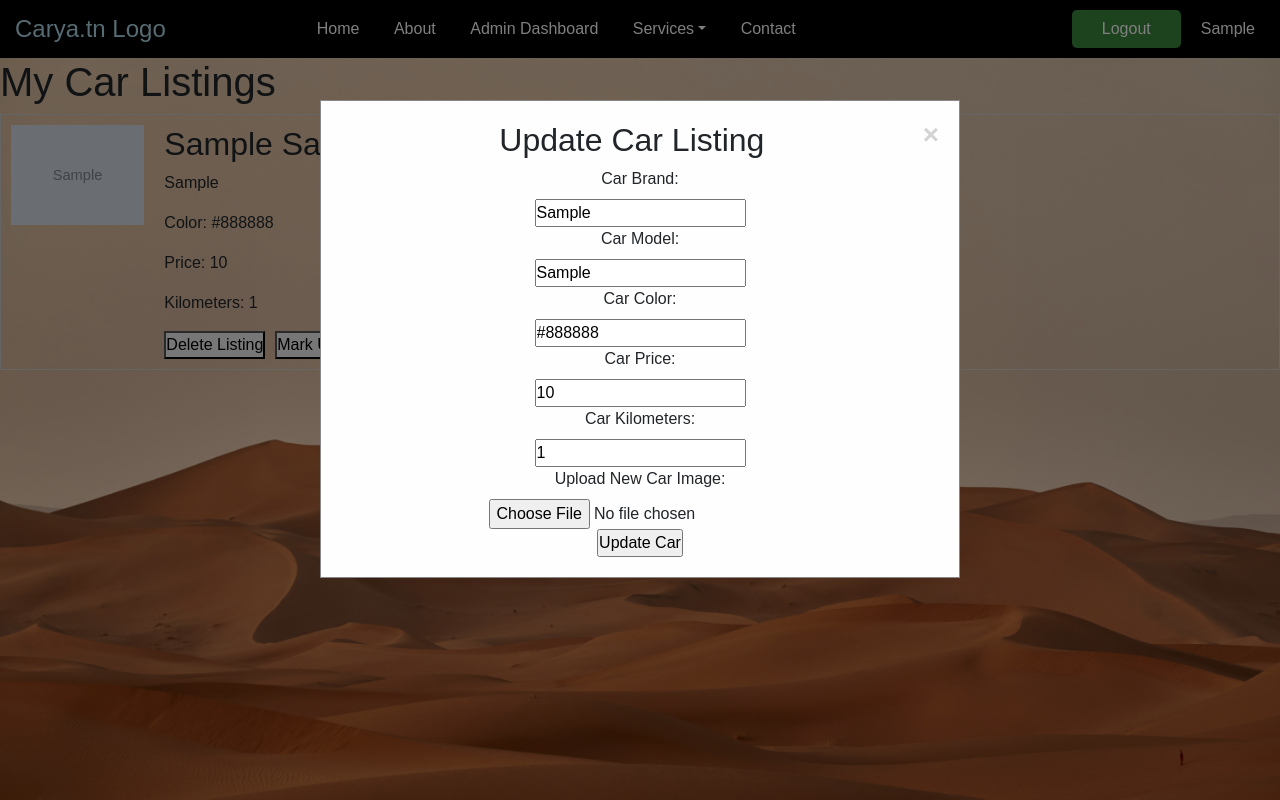
After one commit to OussemaNehdi/Carya.tn, a PHP site: page /Mini-PHP-Project/carya.tn/templates/listing.php in a window 1280 px wide, after a click on "Update Listing". The commit adds this page. Run offline with PHP 8.4, Linux system fonts and the light colour scheme; the visitor is signed in with stand-in values (Sample User, id 1); tables that the repository leaves empty hold one stand-in row (values such as "Sample post"); grey boxes marked "Sample" are stand-in pictures.

Commit message:
implemented listing page

```diff
--- a/carya.tn/Templates/layout.php
+++ b/carya.tn/Templates/layout.php
@@ -1,5 +1,5 @@
 <?php
-include $_SERVER['DOCUMENT_ROOT'] . '/Mini-PHP-Project/carya.tn/src/Model/User.php';
+include_once $_SERVER['DOCUMENT_ROOT'] . '/Mini-PHP-Project/carya.tn/src/Model/User.php';
 
 if (session_status() == PHP_SESSION_NONE) {
     session_start();
@@ -37,7 +37,7 @@ if (session_status() == PHP_SESSION_NONE) {
                             <a href="#" class="dropdown-toggle">Services</a>
                             <ul class="dropdown-menu">
                                 <li><a class="navbar-dropdown-link" href="http://localhost/Mini-PHP-Project/carya.tn/PHP/rent_car.php">Rent a Car</a></li>
-                                <li><a class="navbar-dropdown-link" href="#">List Your Car for Rent</a></li>
+                                <li><a class="navbar-dropdown-link" href="http://localhost/Mini-PHP-Project/carya.tn/templates/listing.php">List Your Car for Rent</a></li>
                                 <li><a class="navbar-dropdown-link" href="#">Export Rent History</a></li>
                             </ul>
                         </li>
--- /dev/null
+++ b/carya.tn/Templates/listing.php
@@ -0,0 +1,158 @@
+<?php
+    // Include necessary files
+    include $_SERVER['DOCUMENT_ROOT'] . '/Mini-PHP-Project/carya.tn/src/Model/Car.php';
+    include $_SERVER['DOCUMENT_ROOT'] . '/Mini-PHP-Project/carya.tn/src/Model/User.php';
+
+    // Set title and class
+    $title = "Admin Dashboard";
+    $class = "";
+
+    // Start output buffering
+    ob_start();
+
+    if (session_status() == PHP_SESSION_NONE) {
+        session_start();
+    }
+    // Fetch the user's owned cars
+    $user_id = $_SESSION['user_id'];
+    $user = User::getUserById($user_id);
+    $owned_cars = $user->getCarsByOwnerId($user_id);
+?>
+<!DOCTYPE html>
+<html lang="en">
+<head>
+    <meta charset="UTF-8">
+    <meta name="viewport" content="width=device-width, initial-scale=1.0">
+    <title>My Car Listings</title>
+    <style>
+        /* Style the car listing container */
+        .car-listing {
+            display: flex;
+            margin-bottom: 20px;
+            border: 1px solid #ccc;
+            padding: 10px;
+        }
+
+        /* Style the car image */
+        .car-image {
+            flex: 0 0 auto;
+            margin-right: 20px;
+        }
+
+        .car-image img {
+            max-width: 150px;
+            max-height: 100px;
+        }
+
+        /* Style the car details */
+        .car-details {
+            flex: 1 1 auto;
+        }
+
+        /* Style the buttons */
+        .action-buttons button {
+            margin-right: 10px;
+        }
+
+        /* Popup styling */
+        .popup {
+            display: none;
+            position: fixed;
+            left: 0;
+            top: 0;
+            width: 100%;
+            height: 100%;
+            background-color: rgba(0,0,0,0.5);
+            z-index: 9999;
+            padding-top: 100px;
+        }
+
+        .popup-content {
+            background-color: #fefefe;
+            margin: auto;
+            padding: 20px;
+            border: 1px solid #888;
+            width: 50%;
+            text-align: center;
+        }
+
+        /* Close button */
+        .close {
+            color: #aaa;
+            float: right;
+            font-size: 28px;
+            font-weight: bold;
+        }
+
+        .close:hover,
+        .close:focus {
+            color: black;
+            text-decoration: none;
+            cursor: pointer;
+        }
+    </style>
+</head>
+<body>
+    <h1>My Car Listings</h1>
+
+    <?php foreach ($owned_cars as $car): ?>
+    <div class="car-listing">
+        <div class="car-image">
+            <img src="/Mini-PHP-Project/carya.tn/Resources/car_images/<?php echo $car->image; ?>" alt="Car Image">
+        </div>
+        <div class="car-details">
+            <h2><?php echo $car->brand . ' ' . $car->model; ?></h2>
+            <p><?php echo $car->model; ?></p>
+            <p>Color: <?php echo $car->color; ?></p>
+            <p>Price: <?php echo $car->price; ?></p>
+            <p>Kilometers: <?php echo $car->km; ?></p>
+            <!-- Add other attributes here -->
+            <?php
+            if ($car->isCarInUse()) {
+                echo "<p>This car is in use</p>";
+            } else {
+                echo '<div class="action-buttons">';
+                echo "<a href='http://localhost/Mini-PHP-Project/carya.tn/src/controllers/delete_car.php?id={$car->id}'><button>Delete Listing</button></a>";
+                if ($car->isCarMarkedUnavailable()) {
+                    echo "<a href='http://localhost/Mini-PHP-Project/carya.tn/src/controllers/mark_car_available.php?id={$car->id}'><button>Mark Available</button></a>";
+                } else {
+                    echo "<a href='http://localhost/Mini-PHP-Project/carya.tn/src/controllers/mark_car_unavailable.php?id={$car->id}'><button>Mark Unavailable</button></a>";
+                }
+                // Button to trigger popup
+                echo "<button onclick=\"document.getElementById('popup{$car->id}').style.display='block'\">Update Listing</button>";
+                echo '</div>';
+            }
+            ?>
+        </div>
+    </div>
+
+    <!-- Popup -->
+    <div id="popup<?php echo $car->id ?>" class="popup">
+        <div class="popup-content">
+            <span class="close" onclick="document.getElementById('popup<?php echo $car->id ?>').style.display='none'">&times;</span>
+            <h2>Update Car Listing</h2>
+            <form action="http://localhost/Mini-PHP-Project/carya.tn/src/controllers/update_car.php" method="POST" enctype="multipart/form-data">
+                <label for="brand">Car Brand:</label><br>
+                <input type="text" id="brand" name="brand" value="<?php echo $car->brand; ?>"><br>
+                <label for="model">Car Model:</label><br>
+                <input type="text" id="model" name="model" value="<?php echo $car->model; ?>"><br>
+                <label for="color">Car Color:</label><br>
+                <input type="text" id="color" name="color" value="<?php echo $car->color; ?>"><br>
+                <label for="price">Car Price:</label><br>
+                <input type="text" id="price" name="price" value="<?php echo $car->price; ?>"><br>
+                <label for="km">Car Kilometers:</label><br>
+                <input type="text" id="km" name="km" value="<?php echo $car->km; ?>"><br>
+                <label for="image">Upload New Car Image:</label><br>
+                <input type="file" id="image" name="image"><br>
+                <input type="hidden" id="car_id" name="car_id" value="<?php echo $car->id; ?>">
+                <input type="submit" value="Update Car">
+            </form>
+        </div>
+    </div>
+    <?php endforeach; ?>
+</body>
+</html>
+
+<?php $content = ob_get_clean(); ?>
+
+<?php require('layout.php') ?>
--- a/carya.tn/src/Controllers/update_car.php
+++ b/carya.tn/src/Controllers/update_car.php
@@ -26,7 +26,6 @@ if ($_SERVER["REQUEST_METHOD"] == "POST") {
     $color = $_POST['color'];
     $price = $_POST['price'];
     $km = $_POST['km'];
-    $refferer = parse_url($_POST['refferer'], PHP_URL_PATH);
 
     // Check if the image file is uploaded
     if (!empty($_FILES['image']['name'])) {
@@ -61,7 +60,7 @@ if ($_SERVER["REQUEST_METHOD"] == "POST") {
     try {
         // Update car details
         $car->updateCar($brand, $model, $color, $file_name, $km, $price);
-        header("Location: $refferer?message=Car%20updated%20successfully!");
+        header("Location: $refferer?message=Car%20updated%20successfully.");
         exit(); // Ensure script execution stops after redirect
     } catch (Exception $e) {
         header("Location: $refferer?message=" . urlencode($e->getMessage()));
--- a/carya.tn/src/Model/Car.php
+++ b/carya.tn/src/Model/Car.php
@@ -123,17 +123,43 @@ class Car {
         }
     }
 
-    // Method to check if the car is available
-    public function isCarAvailable() {
+    // Method to check if car is marked unavailable by owner
+    public function isCarMarkedUnavailable() {
+        global $pdo;
+        try {
+            $sql = "SELECT * FROM cars WHERE id = ? AND available = 0";
+            $stmt = $pdo->prepare($sql);
+            $stmt->execute([$this->id]);
+            $car = $stmt->fetch(PDO::FETCH_ASSOC);
+            return $car ? true : false;
+        } catch (PDOException $e) {
+            // Log error and rethrow the exception
+            error_log("Error checking if car is marked unavailable: " . $e->getMessage());
+            throw $e;
+        }
+    }
+
+    // Method to check if car is in use
+    public function isCarInUse() {
         global $pdo;
         try {
             $current_date = date('Y-m-d');
-            $car_id = $this->id;
-            $car_commanded_sql = "SELECT * FROM command WHERE car_id=? AND start_date <= ? AND end_date >= ?";
-            $car_commanded_stmt = $pdo->prepare($car_commanded_sql);
-            $car_commanded_stmt->execute([$car_id, $current_date, $current_date]);
-            $car_commanded = $car_commanded_stmt->fetchAll(PDO::FETCH_ASSOC);
-            return count($car_commanded) == 0;
+            $sql = "SELECT * FROM command WHERE car_id = ? AND start_date <= ? AND end_date >= ?";
+            $stmt = $pdo->prepare($sql);
+            $stmt->execute([$this->id, $current_date, $current_date]);
+            $car_commanded = $stmt->fetchAll(PDO::FETCH_ASSOC);
+            return count($car_commanded) > 0;
+        } catch (PDOException $e) {
+            // Log error and rethrow the exception
+            error_log("Error checking if car is in use: " . $e->getMessage());
+            throw $e;
+        }
+    }
+
+    // Method to check if the car is available for renting
+    public function isCarAvailable() {
+        try {
+            return !$this->isCarMarkedUnavailable() && !$this->isCarInUse();
         } catch (PDOException $e) {
             // Log error and rethrow the exception
             error_log("Error checking car availability: " . $e->getMessage());
@@ -147,10 +173,10 @@ class Car {
             if ($this->isCarAvailable()) {
                 echo "<a href='http://localhost/Mini-PHP-Project/carya.tn/src/controllers/delete_car.php?id={$this->id}'>Delete</a>";
                 if ($this->owner_id == $_SESSION['user_id']) {
-                    echo " | <a href='http://localhost/Mini-PHP-Project/carya.tn/templates/update_car_form.php?id={$this->id}'>Update</a>";
+                    echo " | <button onclick=\"document.getElementById('popup{$this->id}').style.display='block'\">Update Listing</button>";
                 }
             } else {
-                echo "Car is in use";
+                echo "Car unavailable";
             }
         } catch (Exception $e) {
             // Log error and rethrow the exception
@@ -158,5 +184,33 @@ class Car {
             throw $e;
         }
     }
+
+    // Mark the car as unavailable
+    public function markCarUnavailable() {
+        global $pdo;
+        try {
+            $sql = "UPDATE cars SET available = 0 WHERE id = ?";
+            $stmt = $pdo->prepare($sql);
+            $stmt->execute([$this->id]);
+        } catch (PDOException $e) {
+            // Log error and rethrow the exception
+            error_log("Error marking car as unavailable: " . $e->getMessage());
+            throw $e;
+        }
+    }
+
+    // Mark the car as available
+    public function markCarAvailable() {
+        global $pdo;
+        try {
+            $sql = "UPDATE cars SET available = 1 WHERE id = ?";
+            $stmt = $pdo->prepare($sql);
+            $stmt->execute([$this->id]);
+        } catch (PDOException $e) {
+            // Log error and rethrow the exception
+            error_log("Error marking car as available: " . $e->getMessage());
+            throw $e;
+        }
+    }
 }
 ?>
--- a/schema.sql
+++ b/schema.sql
@@ -18,6 +18,7 @@ CREATE TABLE cars (
     image CHAR(255),
     km INT,
     price DECIMAL,
+    available BOOLEAN,
     owner_id INT
 );
 
```
Also changed, not shown: carya.tn/Templates/admin_dashboard.php (+52 -4 lines), carya.tn/src/Controllers/mark_car_available.php (added, +41 -0 lines), carya.tn/src/Controllers/mark_car_unavailable.php (added, +41 -0 lines), sample.sql (+8 -8 lines), carya.tn/Resources/car_images/3_series.jpg (deleted), carya.tn/Resources/car_images/cover-r4x3w1200-5c77b43d46da7-ferrari-f8-tributo-jpeg.jpg (deleted), 1 other file.
